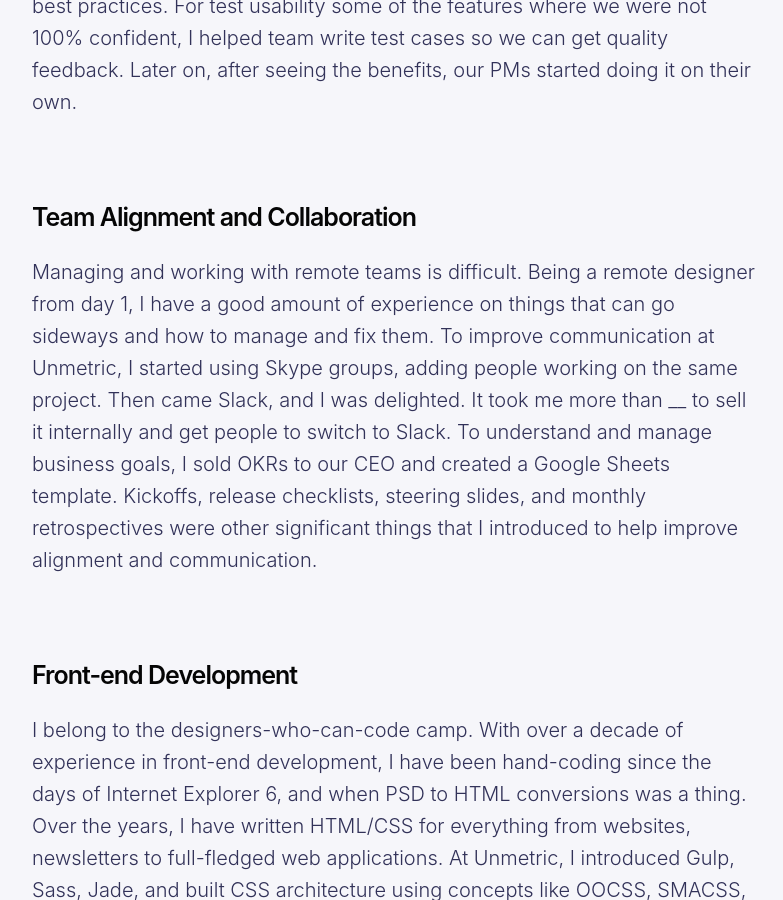
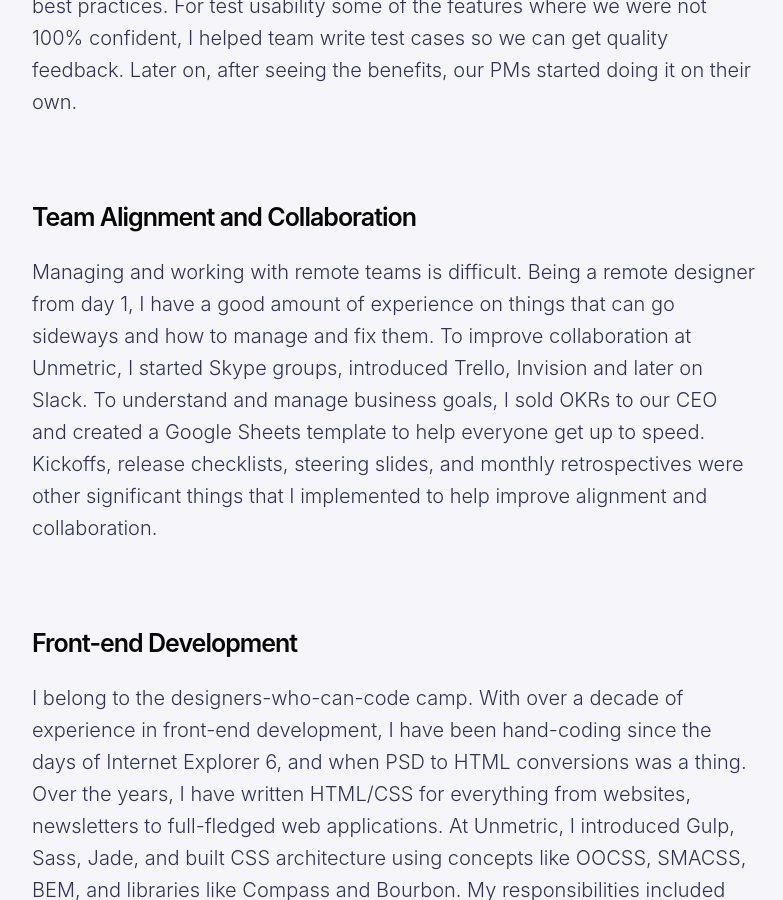
Before and after one commit to harjotgrewal/amrindersandhu, a Jekyll site: the page built from portfolio.html, in a window 1280 px wide and 900 px high, scrolled down 2041 px. Shown: the whole window, without its empty margins (483-1266 px from the left). Built offline with Jekyll 4.4.1, drawn with Linux system fonts in a browser that asks for light colours.

Commit message:
[U][COPY] Team alignment

```diff
--- a/portfolio.html
+++ b/portfolio.html
@@ -143,7 +143,7 @@ page-description: By using design thinking, I solve complex problems, test solut
             <div>
                 <h3>Team Alignment and Collaboration</h3>
 
-                <p>Managing and working with remote teams is difficult. Being a remote designer from day 1, I have a good amount of experience on things that can go sideways and how to manage and fix them. To improve communication at Unmetric, I started using Skype groups, adding people working on the same project. Then came Slack, and I was delighted. It took me more than __ to sell it internally and get people to switch to Slack. To understand and manage business goals, I sold OKRs to our CEO and created a Google Sheets template. Kickoffs, release checklists, steering slides, and monthly retrospectives were other significant things that I introduced to help improve alignment and communication.</p>
+                <p>Managing and working with remote teams is difficult. Being a remote designer from day 1, I have a good amount of experience on things that can go sideways and how to manage and fix them. To improve collaboration at Unmetric, I started Skype groups, introduced Trello, Invision and later on Slack. To understand and manage business goals, I sold OKRs to our CEO and created a Google Sheets template to help everyone get up to speed. Kickoffs, release checklists, steering slides, and monthly retrospectives were other significant things that I implemented to help improve alignment and collaboration.</p>
             </div>
         </section>
 
```
Also changed, not shown: 1 other file.
